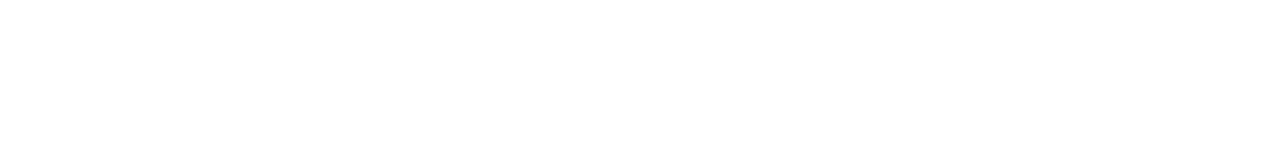
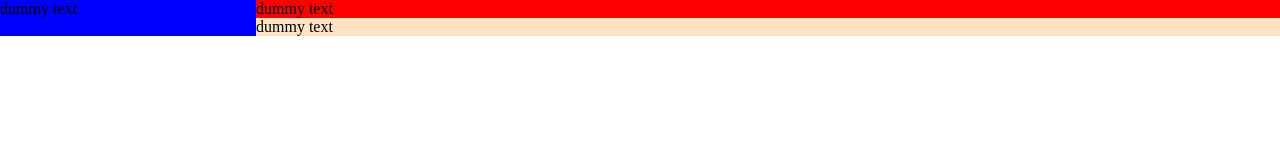
Before and after one commit to nemecro/admin-dashboard, a plain HTML site: page index.html in a window 1280 px wide. Drawn offline with Linux system fonts and the light colour scheme.

Commit message:
create initial grid layout for the body element

```diff
--- a/index.html
+++ b/index.html
@@ -9,15 +9,15 @@
 <body>
 
     <nav>
-
+        dummy text
     </nav>
 
     <header>
-
+        dummy text
     </header>
 
     <main>
-
+        dummy text
     </main>
 
 </body>
--- a/style.css
+++ b/style.css
@@ -1,3 +1,23 @@
 * {
     box-sizing: border-box;
 }
+
+body {
+    margin: 0;
+
+    display: grid;
+    grid-template-columns: 1fr 4fr;
+}
+
+nav {
+    grid-row: 1 / 3;
+    background-color: blue;
+}
+
+header {
+    background-color: red;
+}
+
+main {
+    background-color: bisque;
+}
```
